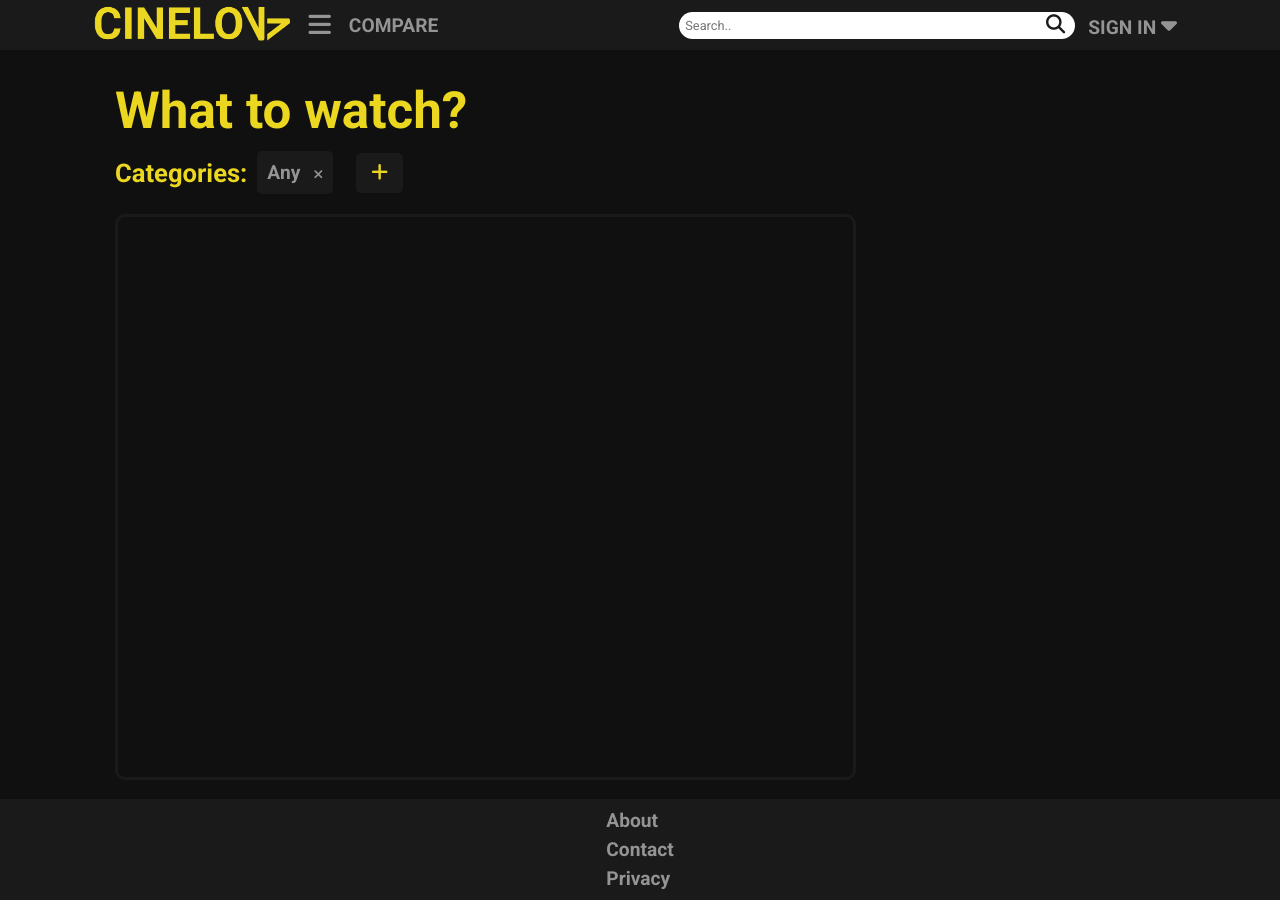
After one commit to CobbleGen/cinelow, a Flask app: page /watch in a window 1280 px wide. The commit adds this page. Run offline with Flask 2, Linux system fonts and the light colour scheme; data comes from the database, SQL or seed files in the repository; some libraries are stand-ins or nearby versions.

Commit message:
Start of "what to watch" page.

```diff
--- a/my_server/database/pers_movie_dbf.py
+++ b/my_server/database/pers_movie_dbf.py
@@ -143,6 +143,12 @@ def get_movie_amount():
     rows = db.session.query(Movie).count()
     return rows
 
+def get_all_categories():
+    cats = Category.query.all()
+    categories = []
+    for cat in cats:
+        categories.append(cat.serialize)
+    return categories
 
 
 
--- a/my_server/people_movies/routes.py
+++ b/my_server/people_movies/routes.py
@@ -52,6 +52,18 @@ def compare():
 @app.route('/toplist/')
 def toplist(ctype='category', tid='0'):
     return render_template('toplist.html', ctype=ctype, tid=tid)
+
+@app.route('/watch')
+def watch():
+    cats = pmf.get_all_categories()
+    return render_template('watch.html', cats=cats)
+
+
+
+
+
+
+
 
 #-------------------------------------------------#
 #----------- START OF AJAX REQUESTS --------------#
--- a/my_server/static/css/style.css
+++ b/my_server/static/css/style.css
@@ -96,6 +96,11 @@ input[type=checkbox] {
 /* Handle on hover */
 ::-webkit-scrollbar-thumb:hover {
   background: #242424;
+}
+
+::-webkit-scrollbar-corner {
+  background: rgba(0, 0, 0, 0);
+  display: none;
 }
 
 li {
--- a/my_server/static/css/style.scss
+++ b/my_server/static/css/style.scss
@@ -103,6 +103,11 @@ input[type=checkbox] {
   /* Handle on hover */
   ::-webkit-scrollbar-thumb:hover {
     background: $hover-bg;
+  }
+
+  ::-webkit-scrollbar-corner {
+    background: rgba(0,0,0,0);
+    display: none;
   }
 
   li {
--- /dev/null
+++ b/my_server/static/css/watchstyle.css
@@ -0,0 +1,113 @@
+#watch-wrapper {
+  display: -webkit-box;
+  display: -ms-flexbox;
+  display: flex;
+  -webkit-box-orient: vertical;
+  -webkit-box-direction: normal;
+      -ms-flex-flow: column;
+          flex-flow: column;
+  width: 100%;
+}
+
+#watch-settings {
+  min-height: 63px;
+  position: relative;
+  display: -webkit-box;
+  display: -ms-flexbox;
+  display: flex;
+  -webkit-box-align: center;
+      -ms-flex-align: center;
+          align-items: center;
+  padding-right: 60px;
+  width: -webkit-fit-content;
+  width: -moz-fit-content;
+  width: fit-content;
+  max-width: 70%;
+}
+
+#watch-settings #category-list {
+  display: -webkit-box;
+  display: -ms-flexbox;
+  display: flex;
+  -ms-flex-wrap: wrap;
+      flex-wrap: wrap;
+}
+
+#watch-settings .category-item {
+  background-color: #1A1A1A;
+  border-radius: 5px;
+  padding: 10px;
+  margin: 10px;
+  -webkit-user-select: none;
+     -moz-user-select: none;
+      -ms-user-select: none;
+          user-select: none;
+}
+
+#watch-settings .category-item i {
+  margin-left: 10px;
+  color: #949494;
+}
+
+#watch-settings .category-item i:hover {
+  cursor: pointer;
+  color: #ff4444;
+}
+
+#watch-settings #add-category {
+  position: absolute;
+  right: 0;
+  background-color: #1A1A1A;
+  border-radius: 5px;
+  padding-right: 15px;
+  padding-left: 15px;
+  padding-top: 10px;
+  padding-bottom: 10px;
+}
+
+#watch-settings #add-category i {
+  color: #ebd620;
+  font-size: 1.5rem;
+}
+
+#watch-settings #add-category i:hover {
+  cursor: pointer;
+  color: #ac9d1b;
+}
+
+#watch-settings #add-category #list-of-cats {
+  height: 95%;
+  display: none;
+  overflow-y: scroll;
+}
+
+#watch-settings #add-category #list-of-cats .cat {
+  padding: 4px;
+  width: 95%;
+  border-radius: 5px;
+}
+
+#watch-settings #add-category #list-of-cats .cat:hover {
+  cursor: pointer;
+  background-color: #242424;
+}
+
+#watch-settings .closed:hover {
+  cursor: pointer;
+  background-color: #242424 !important;
+}
+
+#lower-wrapper {
+  display: -webkit-box;
+  display: -ms-flexbox;
+  display: flex;
+  margin-top: 10px;
+}
+
+#movies-box {
+  width: 70%;
+  height: 70vh;
+  border: #1A1A1A 3px solid;
+  border-radius: 10px;
+}
+/*# sourceMappingURL=watchstyle.css.map */
--- /dev/null
+++ b/my_server/static/css/watchstyle.scss
@@ -0,0 +1,96 @@
+$c-yellow: #ebd620;
+$hover-yellow: #ac9d1b;
+$sec-bg: #1A1A1A;
+$hover-bg: #242424;
+$prim-bg: #101010;
+$text-gray: #949494;
+$error-red: rgb(255, 68, 68);
+
+#watch-wrapper {
+    display: flex;
+    flex-flow: column;
+    width: 100%;
+}
+
+#watch-settings {
+    min-height: 63px;
+    position: relative;
+    display: flex;
+    align-items: center;
+    padding-right: 60px;
+    width: fit-content;
+    max-width: 70%;
+
+    #category-list {
+        display: flex;
+        flex-wrap: wrap;
+
+    }
+    .category-item {
+        background-color: $sec-bg;
+        border-radius: 5px;
+        padding: 10px;
+        margin: 10px;
+        user-select: none;
+
+        i {
+            margin-left: 10px;
+            color: $text-gray;
+            &:hover {
+                cursor: pointer;
+                color: $error-red;
+            }
+        }
+    }
+    #add-category {
+        position: absolute;
+        right: 0;
+        background-color: $sec-bg;
+        border-radius: 5px;
+        padding-right: 15px;
+        padding-left: 15px;
+        padding-top: 10px;
+        padding-bottom: 10px;
+        i {
+            color: $c-yellow;
+            font-size: 1.5rem;
+            &:hover {
+                cursor: pointer;
+                color: $hover-yellow;
+            }
+        }
+        #list-of-cats {
+            height: 95%;
+            display: none;
+            overflow-y: scroll;
+
+            .cat {
+                padding: 4px;
+                width: 95%;
+                border-radius: 5px;
+                &:hover {
+                    cursor: pointer;
+                    background-color: $hover-bg;
+                }
+            }
+        }
+    }
+    .closed {
+        &:hover {
+            cursor: pointer;
+            background-color: $hover-bg!important;
+        }
+    }
+}
+
+#lower-wrapper {
+    display: flex;
+    margin-top: 10px;
+}
+
+#movies-box {
+    width: 70%;
+    height: 70vh;
+    border: $sec-bg 3px solid;
+    border-radius: 10px;
+}
--- /dev/null
+++ b/my_server/static/scripts/watch.js
@@ -0,0 +1,73 @@
+let categoryList = [];
+
+$('.closed').click(function (e) {
+    if ($(this).hasClass("closed")) {
+        $(this).animate({
+            width: '300px',
+            height: '400px',
+            right: '-285px',
+            top: '10px'
+        });
+        $(this).children("#list-of-cats").show();
+        $(this).removeClass("closed");
+        $(this).children("#cat-button").css({'transform' : 'rotate(-45deg)'})
+    }
+});
+
+function closeCategories() {
+    $("#add-category").animate({
+        width: '15',
+        height: '23',
+        right: '0',
+        top: '10px'
+    });
+    $('#cat-button').css({'transform' : 'rotate(0deg)'})
+    setTimeout(function() {
+        $("#add-category").addClass("closed");
+    }, 200);
+    $("#list-of-cats").hide();
+}
+
+$('#cat-button').click(function (e) {
+    let parent = $(this).parent();
+    if (!$(parent).hasClass("closed")) {
+        closeCategories();
+    }
+});
+
+
+
+function redoClicks() {
+    $(".list-remover").off("click");
+    $(".cat").off("click");
+
+    $(".list-remover").click(function() {
+        parent = $(this).parent();
+        let id = $(parent).data("id");
+        let name = $(parent).data("name");
+        categoryList.splice(categoryList.indexOf(id), 1);
+        $("#list-of-cats").append(`
+            <div class="cat" id="cat-${id}" data-id="${id}" data-name="${name}">
+                <a>${name}</a>
+            </div>
+            `);
+        $(parent).hide();
+        redoClicks();
+    });
+
+    $(".cat").click(function () {
+        let id = $(this).data("id");
+        let name = $(this).data("name");
+        categoryList.push(id);
+        $("#category-list").append(`
+            <div class="category-item" data-id="${id}" data-name="${name}">
+                <a>${name}</a>
+                <i class="fas fa-times list-remover"></i>
+            </div>
+            `);
+        $(this).hide();
+        closeCategories();
+        redoClicks();
+    });
+}
+redoClicks();
--- a/my_server/templates/base.html
+++ b/my_server/templates/base.html
@@ -57,7 +57,7 @@
                 </div>
                 <div class="hidden-dropdown" id="main-menu" tabindex="1" style="display: none;">
                     <a href="{{url_for('compare')}}" id="menu-comp"> <div class="item"> <p>COMPARE</p> </div> </a>
-                    <a href="#"> <div class="item"> <p>DISCOVER</p> </div> </a>
+                    <a href="{{url_for('watch')}}"> <div class="item"> <p>WHAT TO WATCH?</p> </div> </a>
                     <a href="{{url_for('toplist')}}"> <div class="item"> <p>TOP MOVIES</p> </div> </a>
                     <a href="{{url_for('about')}}"> <div class="item"> <p>ABOUT</p> </div> </a>
                     <!-- <a href="#"> <div class="item"> <p>TOP ACTORS</p> </div> </a>
--- /dev/null
+++ b/my_server/templates/watch.html
@@ -0,0 +1,51 @@
+{% extends 'base.html' %}
+
+
+{% block title %}What to watch? - Cinelow{% endblock %}
+
+{% block head %}
+    <script defer src="{{ url_for('static', filename='scripts/watch.js') }}"></script>
+    <link rel="stylesheet" href="{{ url_for('static', filename='css/watchstyle.css') }}">
+    <meta name="description" content="Decide what movie to watch tonight with the What to watch? tool by Cinelow.">
+    <meta name="og:title" content="What to watch? - Cinelow">
+    <meta name="og:description" content="Decide what movie to watch tonight with the What to watch? tool by Cinelow">
+    <meta name="og:type" content="website">
+    <meta name="og:image" content="{{ url_for('static', filename='images/cinelow_text.png') }}">
+    <meta name="og:url" content="https://www.cinelow.com/watch">
+{% endblock %}
+
+
+
+{% block content %}
+    <h1>What to watch?</h1>
+    <div id="watch-wrapper">
+        <div id="watch-settings">
+            <h3>Categories:</h3>
+            <div id="category-list">
+                <div class="category-item" data-id="0" data-name="Any">
+                    <a>Any</a>
+                    <i class="fas fa-times list-remover"></i>
+                </div>
+            </div>
+            <div id="add-category" class="closed">
+                <i class="fas fa-plus" id="cat-button"></i>
+                <div id="list-of-cats">
+                    {% for cat in cats %}
+                        <div class="cat" id="cat-{{cat.id}}" data-id="{{cat.id}}" data-name="{{cat.name}}">
+                            <a>{{cat.name}}</a>
+                        </div>
+                    {% endfor %}
+                </div>
+            </div>
+        </div>
+        <div id="lower-wrapper">
+            <div id="movies-box">
+
+            </div>
+            <div id="users-box">
+
+            </div>
+        </div>
+    </div>
+
+{% endblock %}
```
Also changed, not shown: 2 other files.
